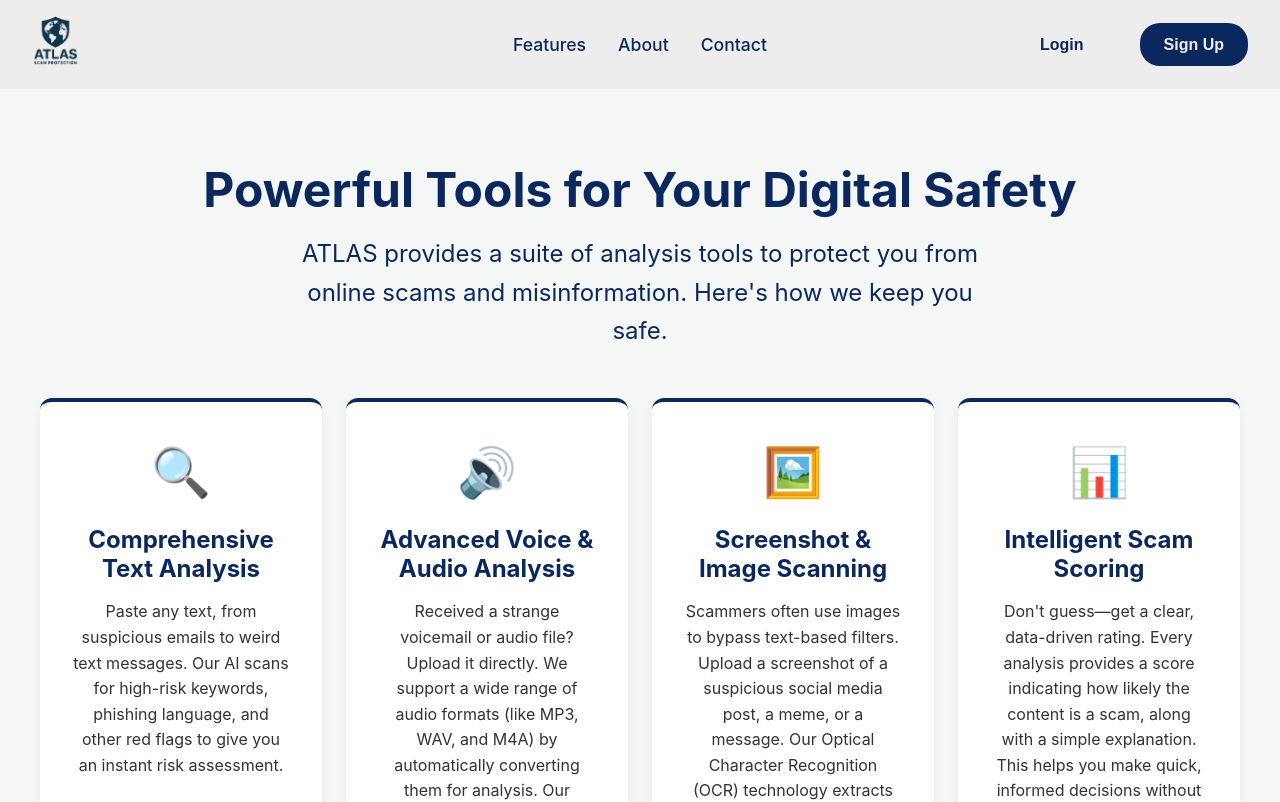
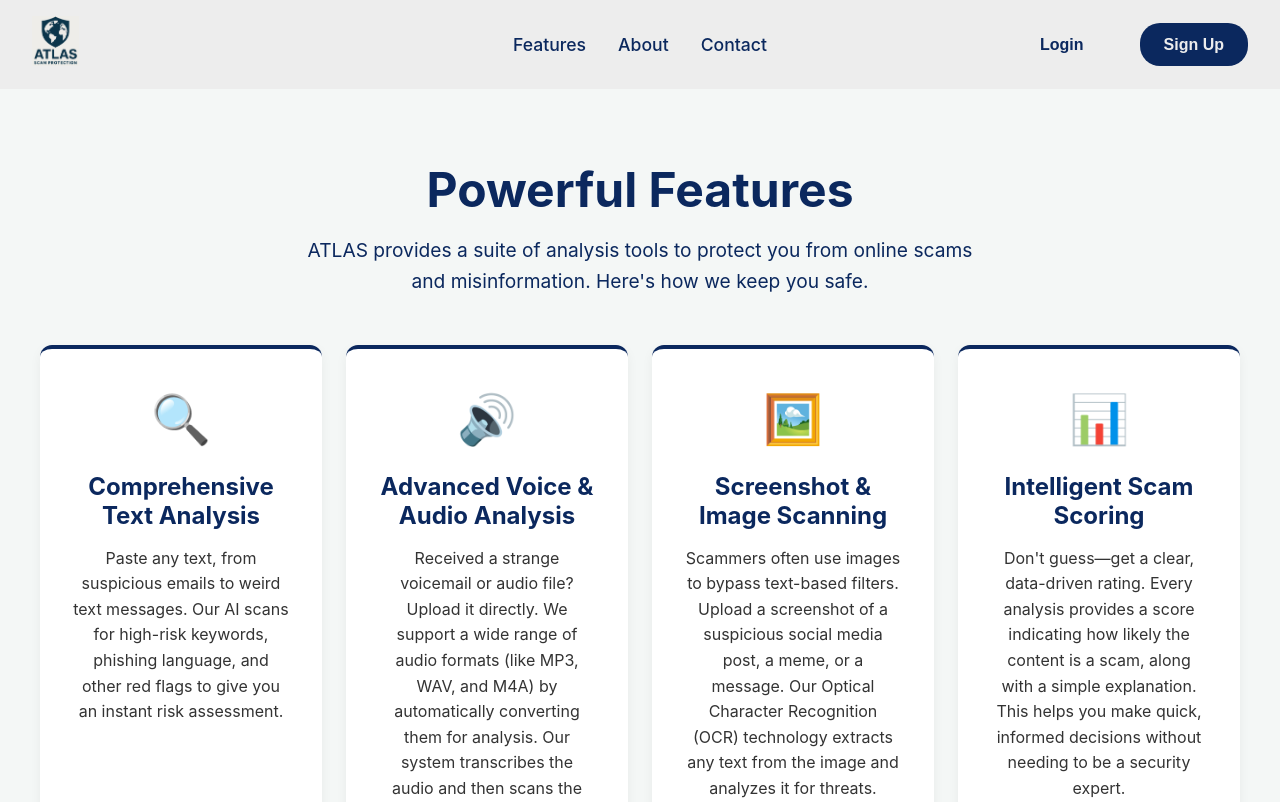
Before and after one commit to AidenBrown21/AtlasChrome, a React (Create React App) app in the folder frontend/: page /features in a window 1280 px wide. Shown: the top 802 px of the page. Built offline with nearby package versions, Linux system fonts and the light colour scheme; no server answers.

Commit message:
features update

```diff
--- a/frontend/src/pages/FeaturesPage.css
+++ b/frontend/src/pages/FeaturesPage.css
@@ -105,7 +105,7 @@
   }
 
   .features-subtitle {
-    font-size: 1.5rem;
+    font-size: 1.2rem;
   }
 
   .features-grid {
--- a/frontend/src/pages/FeaturesPage.js
+++ b/frontend/src/pages/FeaturesPage.js
@@ -8,7 +8,7 @@ function FeaturesPage() {
             <Header />
             <div className="features-container">
                 <div className="features-hero">
-                    <h1>Powerful Tools for Your Digital Safety</h1>
+                    <h1>Powerful Features</h1>
                     <p className="features-subtitle">ATLAS provides a suite of analysis tools to protect you from online scams and misinformation. Here's how we keep you safe.</p>
                 </div>
 
```
